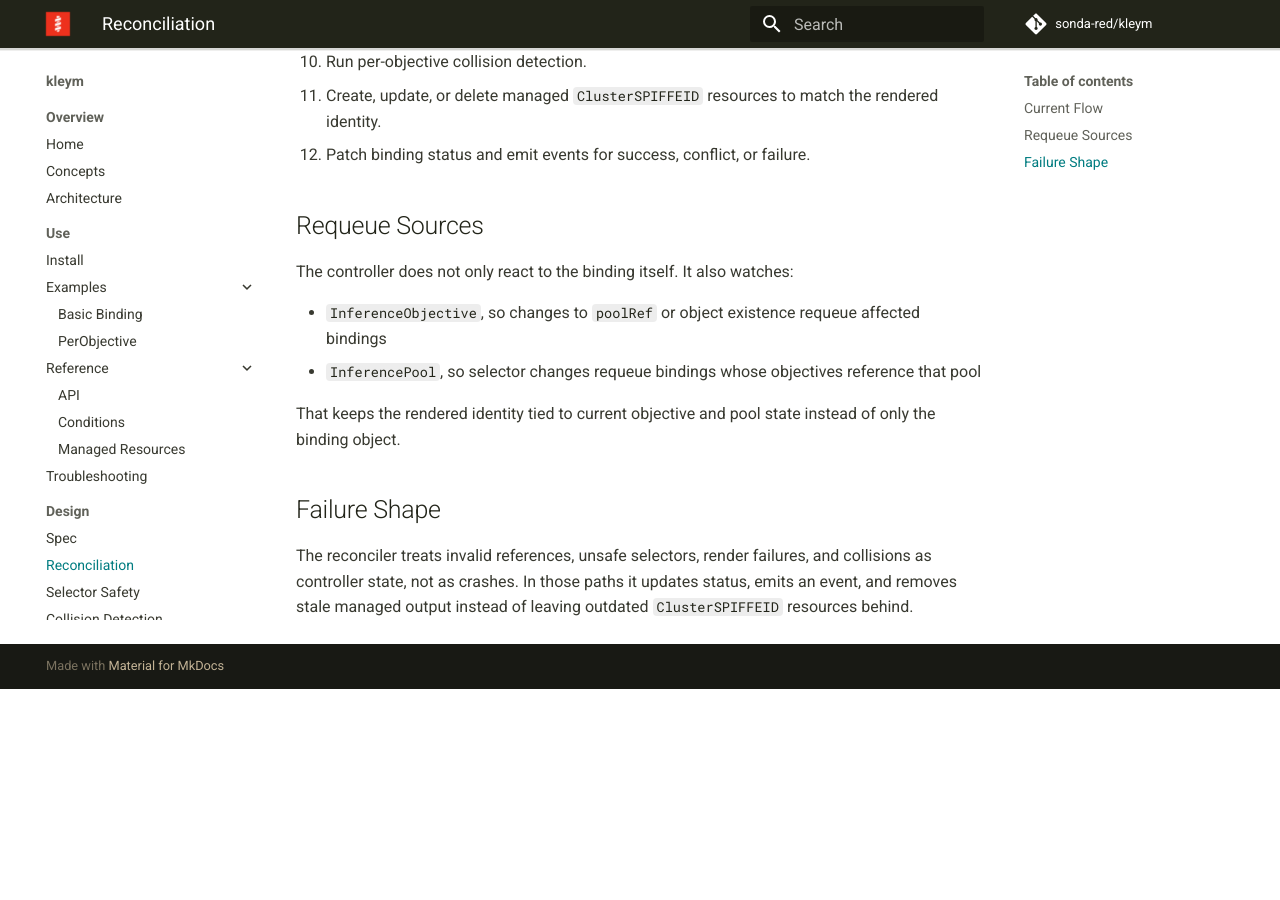
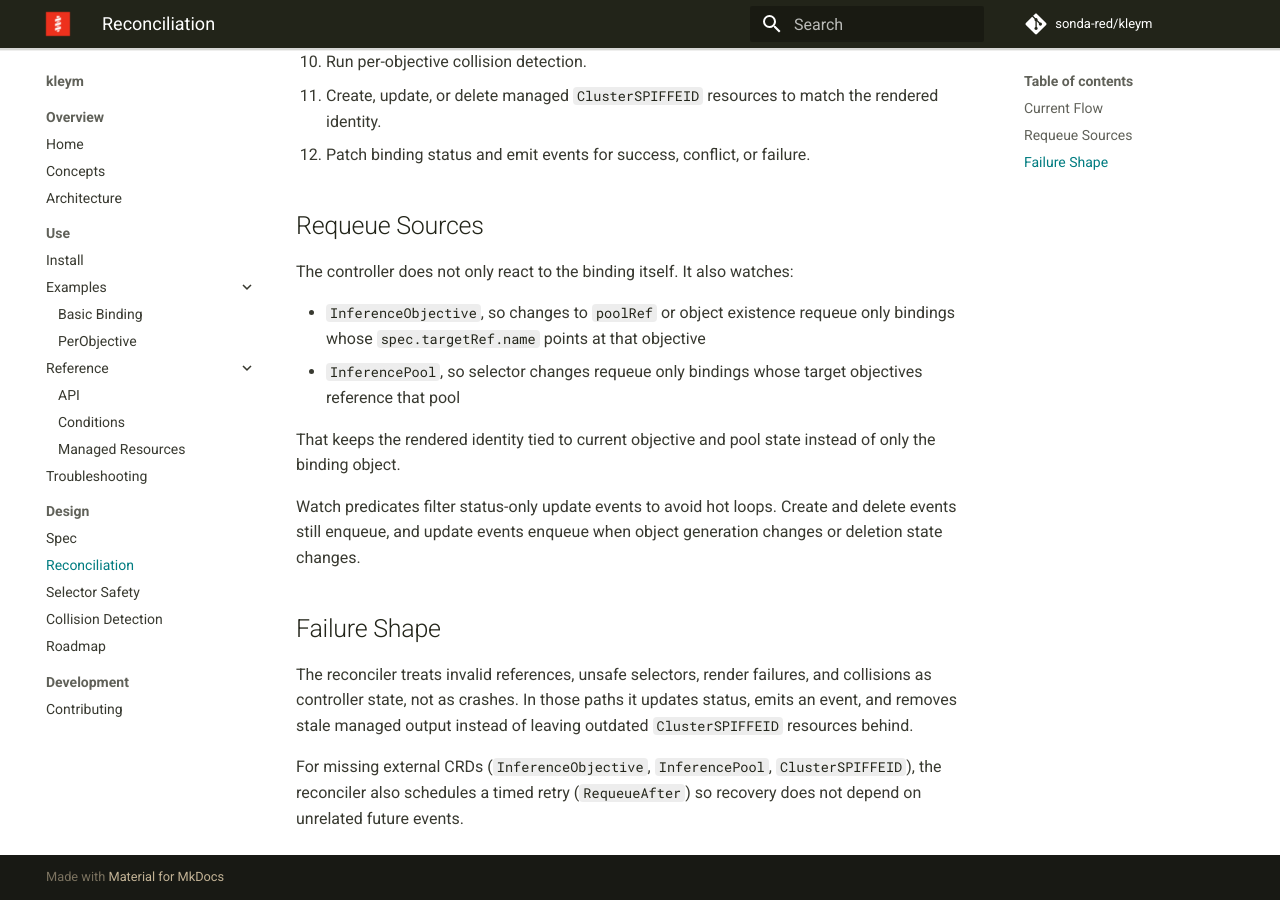
Before and after one commit to sonda-red/kleym, an MkDocs documentation site: the page built from docs/design/reconciliation.md, in a window 1280 px wide and 900 px high, scrolled down 642 px. Built offline with MkDocs 1.6.1 and Material for MkDocs 9.7.7, drawn with Linux system fonts in a browser that asks for light colours; comment, search, counter and statistics services are not loaded; before the commit the page ends 1331 px from its top, so only the background shows below that.

Commit message:
Enhance collision detection and reconciliation logic for InferenceIdentityBinding
- Update collision detection strategy to build a targeted candidate set for `PerObjective` bindings.
- Refine reconciliation logic to ensure only relevant bindings are requeued based on changes to `InferenceObjective` and `InferencePool`.
- Implement timed retries for missing external CRDs to improve recovery from transient infrastructure states.

```diff
--- a/docs/design/reconciliation.md
+++ b/docs/design/reconciliation.md
@@ -23,11 +23,15 @@ For each `InferenceIdentityBinding`, the reconciler currently does the following
 
 The controller does not only react to the binding itself. It also watches:
 
-- `InferenceObjective`, so changes to `poolRef` or object existence requeue affected bindings
-- `InferencePool`, so selector changes requeue bindings whose objectives reference that pool
+- `InferenceObjective`, so changes to `poolRef` or object existence requeue only bindings whose `spec.targetRef.name` points at that objective
+- `InferencePool`, so selector changes requeue only bindings whose target objectives reference that pool
 
 That keeps the rendered identity tied to current objective and pool state instead of only the binding object.
+
+Watch predicates filter status-only update events to avoid hot loops. Create and delete events still enqueue, and update events enqueue when object generation changes or deletion state changes.
 
 ## Failure Shape
 
 The reconciler treats invalid references, unsafe selectors, render failures, and collisions as controller state, not as crashes. In those paths it updates status, emits an event, and removes stale managed output instead of leaving outdated `ClusterSPIFFEID` resources behind.
+
+For missing external CRDs (`InferenceObjective`, `InferencePool`, `ClusterSPIFFEID`), the reconciler also schedules a timed retry (`RequeueAfter`) so recovery does not depend on unrelated future events.
```
Also changed, not shown: docs/design/collision-detection.md (+7 -1 lines), docs/spec.md (+1 -0 lines), docs/troubleshooting.md (+2 -0 lines).
